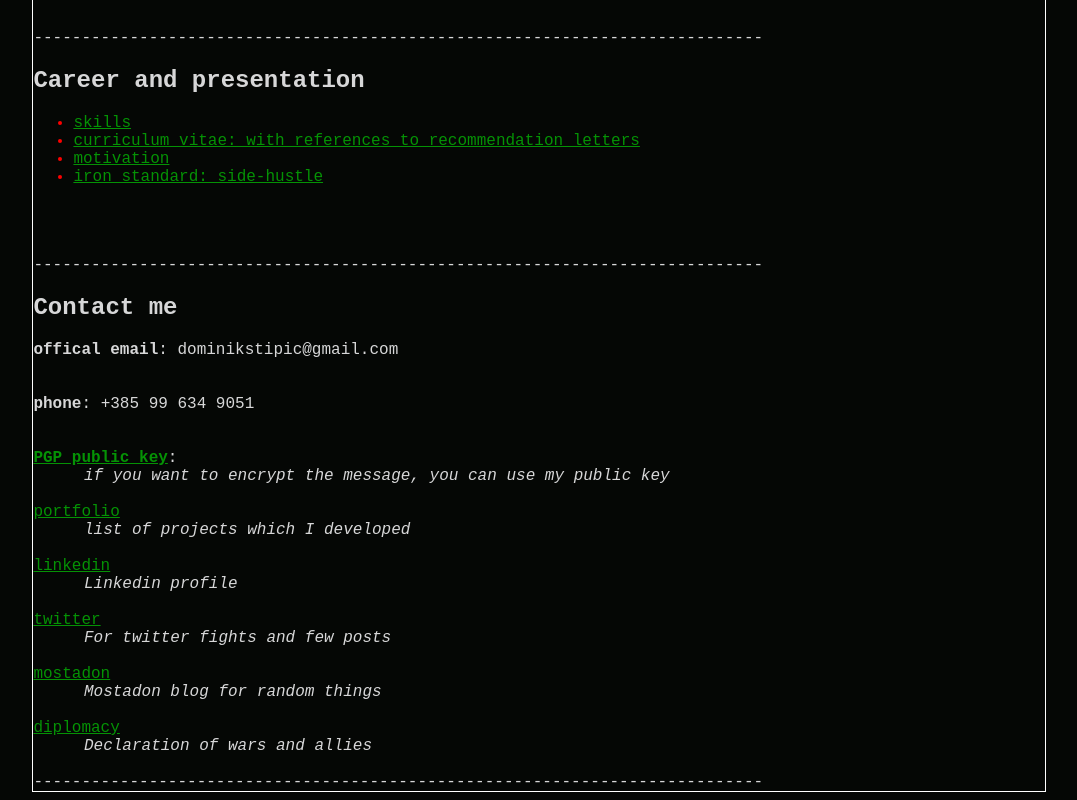
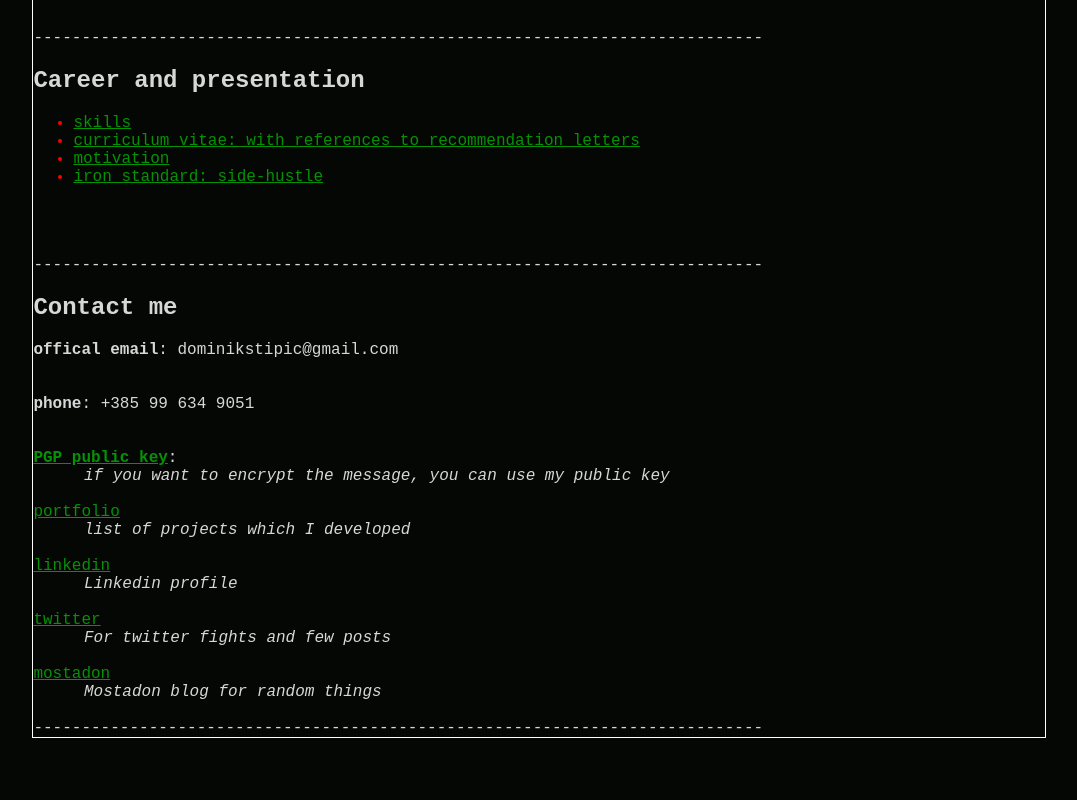
Before and after one commit to dominikstipic/dstipic.github.io, a plain HTML site: page index.html in a window 1280 px wide. Shown: the part 839-1639 px from the top of the page, without its empty margins (101-1178 px from the left). After the commit the page ends 1585 px from the top, so only its background shows below. Drawn offline with Linux system fonts and the light colour scheme.

Commit message:
Update index.html

```diff
--- a/index.html
+++ b/index.html
@@ -117,11 +117,6 @@
 
 <br>
 <br>
-
-<a href="pages/diplomacy.html">diplomacy</a><br>
-<i style="margin-left: 5%;"> Declaration of wars and allies</i>
-<br>
-<br>
 ----------------------------------------------------------------------------
 
 
```
